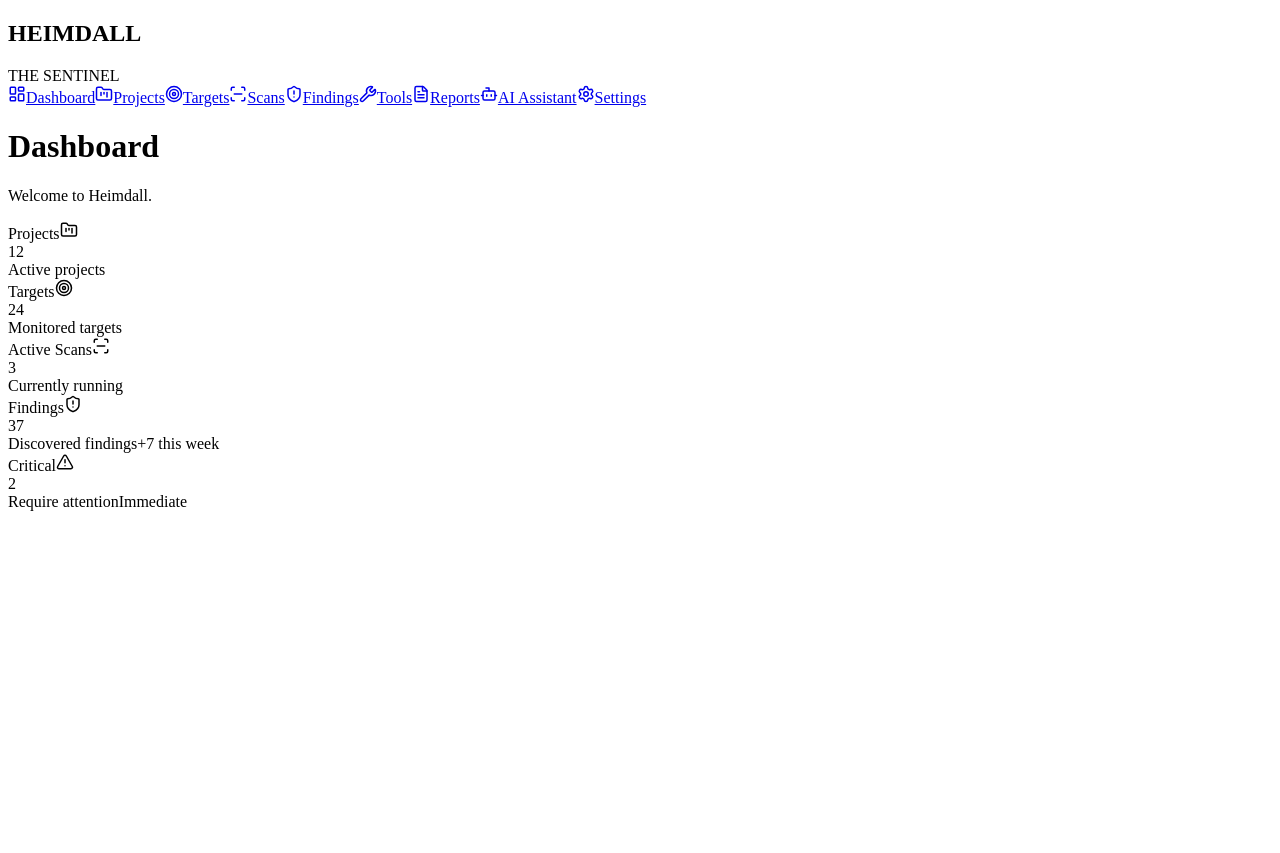
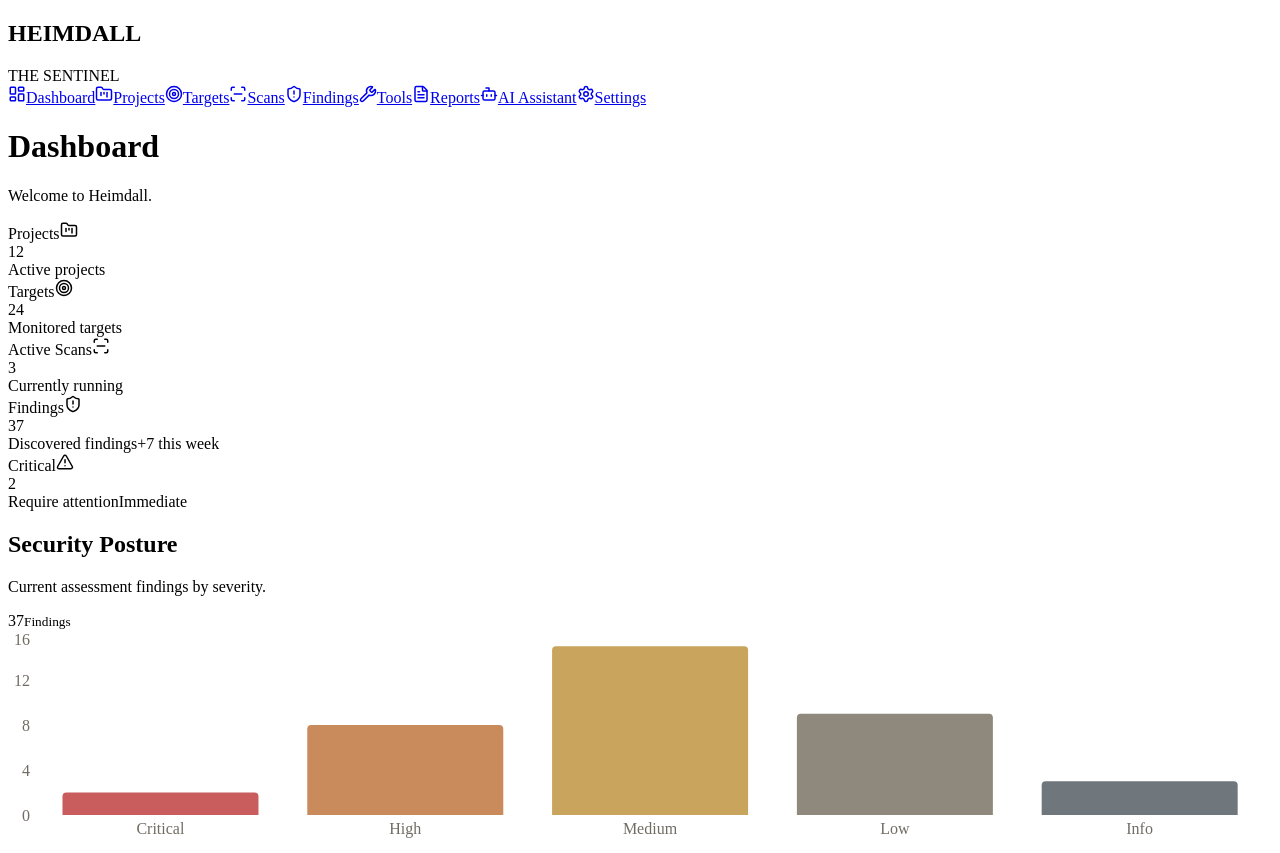
Before and after one commit to itzychuu/Heimdall---AI-Powered-Security-Assessment-Platform, a React (Vite) app: page / in a window 1280 px wide. Before the commit the page ends 800 px from the top, so only its background shows below. Built offline with nearby package versions, Linux system fonts and the light colour scheme; the HTML template or start-up script is replaced by a standard one.

Commit message:
Refine security posture visualization

```diff
--- a/package.json
+++ b/package.json
@@ -15,7 +15,8 @@
     "lucide-react": "^1.34.0",
     "react": "^19.1.0",
     "react-dom": "^19.1.0",
-    "react-router-dom": "^7.18.2"
+    "react-router-dom": "^7.18.2",
+    "recharts": "^3.10.1"
   },
   "devDependencies": {
     "@tauri-apps/cli": "^2",
--- /dev/null
+++ b/src/components/ui/SecurityPosture.tsx
@@ -0,0 +1,134 @@
+import {
+  BarChart,
+  Bar,
+  XAxis,
+  YAxis,
+  CartesianGrid,
+  Tooltip,
+  ResponsiveContainer,
+  Cell,
+} from "recharts";
+
+import Card from "./Card";
+
+interface SeverityData {
+  severity: string;
+  findings: number;
+  color: string;
+}
+
+const postureData: SeverityData[] = [
+  {
+    severity: "Critical",
+    findings: 2,
+    color: "#C95C5C",
+  },
+  {
+    severity: "High",
+    findings: 8,
+    color: "#C98A5C",
+  },
+  {
+    severity: "Medium",
+    findings: 15,
+    color: "#C9A45C",
+  },
+  {
+    severity: "Low",
+    findings: 9,
+    color: "#8F887C",
+  },
+  {
+    severity: "Info",
+    findings: 3,
+    color: "#6F777D",
+  },
+];
+
+export default function SecurityPosture() {
+  const totalFindings = postureData.reduce(
+    (total, item) => total + item.findings,
+    0
+  );
+
+  return (
+    <Card className="security-posture">
+      <div className="section-header">
+        <div>
+          <h2>Security Posture</h2>
+
+          <p>
+            Current assessment findings by severity.
+          </p>
+        </div>
+
+        <div className="posture-total">
+          <span>{totalFindings}</span>
+          <small>Findings</small>
+        </div>
+      </div>
+
+      <div className="posture-chart">
+        <ResponsiveContainer width="100%" height={215}>
+          <BarChart
+            data={postureData}
+            margin={{
+              top: 5,
+              right: 10,
+              left: 0,
+              bottom: 0,
+            }}
+          >
+            <CartesianGrid
+              strokeDasharray="3 3"
+              stroke="rgba(255, 255, 255, 0.05)"
+              vertical={false}
+            />
+
+            <XAxis
+              dataKey="severity"
+              stroke="#716C63"
+              tickLine={false}
+              axisLine={false}
+            />
+
+            <YAxis
+              stroke="#716C63"
+              allowDecimals={false}
+              tickLine={false}
+              axisLine={false}
+              width={30}
+            />
+
+            <Tooltip
+              cursor={{
+                fill: "rgba(201, 164, 92, 0.05)",
+              }}
+              contentStyle={{
+                background: "#11110F",
+                border: "1px solid #2B2925",
+                borderRadius: "6px",
+                color: "#F1EDE4",
+              }}
+              labelStyle={{
+                color: "#C9A45C",
+              }}
+            />
+
+            <Bar
+              dataKey="findings"
+              radius={[4, 4, 0, 0]}
+            >
+              {postureData.map((entry) => (
+                <Cell
+                  key={entry.severity}
+                  fill={entry.color}
+                />
+              ))}
+            </Bar>
+          </BarChart>
+        </ResponsiveContainer>
+      </div>
+    </Card>
+  );
+}
--- a/src/pages/Dashboard.tsx
+++ b/src/pages/Dashboard.tsx
@@ -7,6 +7,7 @@ import {
 } from "lucide-react";
 
 import MetricCard from "../components/ui/MetricCard";
+import SecurityPosture from "../components/ui/SecurityPosture";
 
 export default function Dashboard() {
   return (
@@ -54,6 +55,9 @@ export default function Dashboard() {
           icon={<AlertTriangle size={18} />}
         />
       </div>
+      <div className="dashboard-main-grid">
+        <SecurityPosture />
+      </div>
     </div>
   );
 }
--- a/src/styles/globals.css
+++ b/src/styles/globals.css
@@ -207,3 +207,71 @@ nav {
 
   margin-top: 24px;
 }
+
+.section-header {
+  display: flex;
+  align-items: flex-start;
+  justify-content: space-between;
+
+  margin-bottom: 20px;
+}
+
+.section-header h2 {
+  margin: 0;
+
+  font-size: 18px;
+  font-weight: 600;
+
+  color: var(--color-text-primary);
+}
+
+.section-header p {
+  margin: 5px 0 0;
+
+  font-size: 12px;
+
+  color: var(--color-text-muted);
+}
+
+.posture-total {
+  display: flex;
+  flex-direction: column;
+  align-items: flex-end;
+}
+
+.posture-total span {
+  font-size: 24px;
+  font-weight: 600;
+
+  color: var(--color-gold-light);
+}
+
+.posture-total small {
+  font-size: 11px;
+
+  color: var(--color-text-muted);
+}
+
+.posture-chart {
+  width: 100%;
+}
+
+.dashboard-main-grid {
+  display: grid;
+
+  grid-template-columns: minmax(0, 1.8fr) minmax(280px, 1fr);
+
+  gap: 14px;
+
+  margin-top: 14px;
+}
+
+@media (max-width: 1100px) {
+  .dashboard-main-grid {
+    grid-template-columns: 1fr;
+  }
+
+  .metric-grid {
+    grid-template-columns: repeat(3, minmax(0, 1fr));
+  }
+}
```
Also changed, not shown: 1 other file (tests, documents, lock files or other folders).
